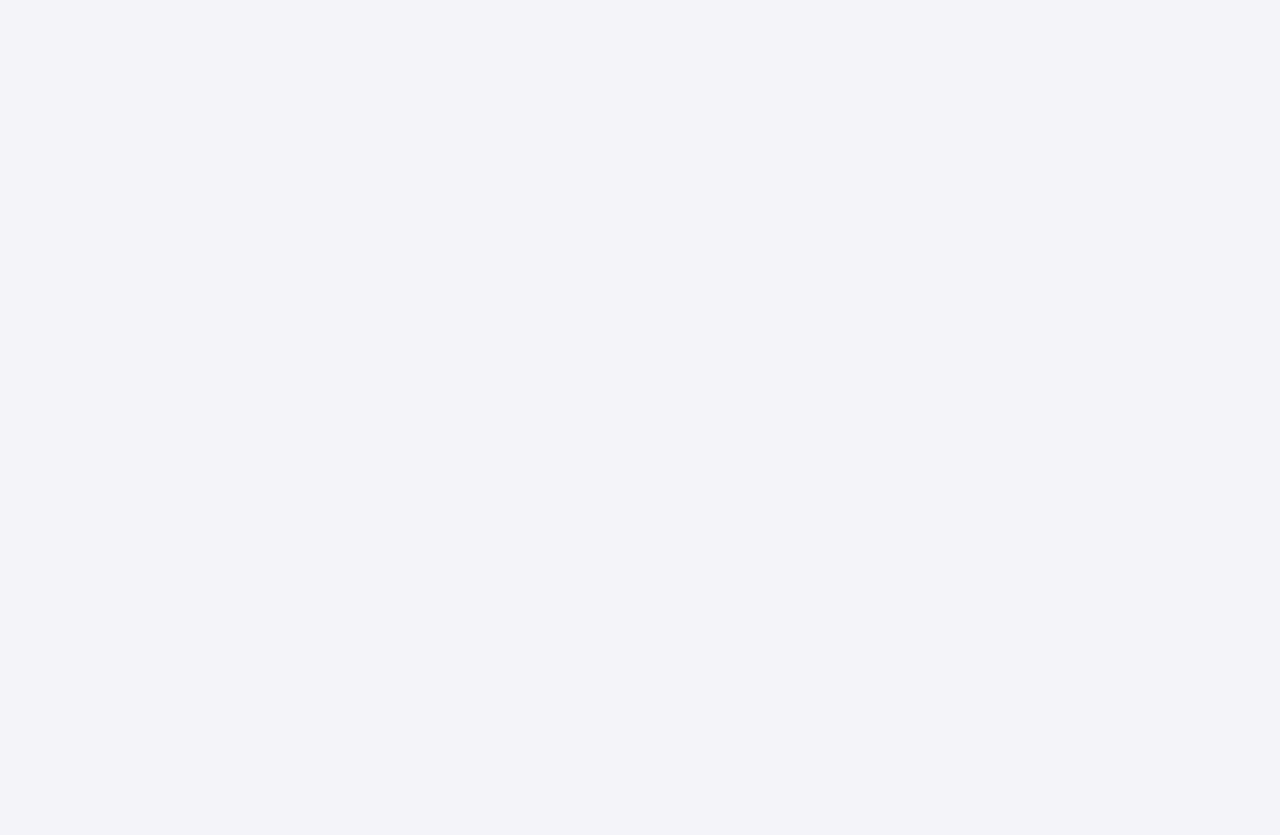
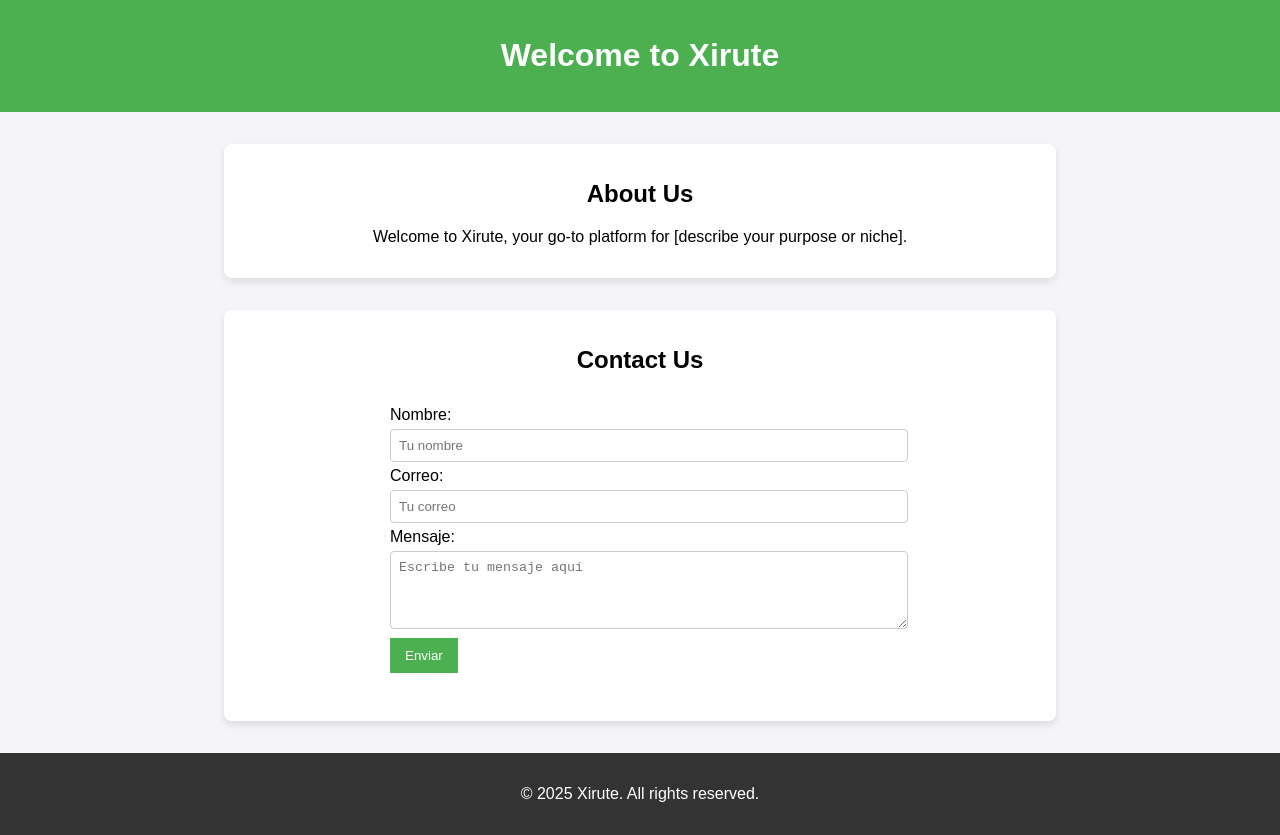
Before and after one commit to atocmi/xirute-site, a plain HTML site: page index.html in a window 1280 px wide. Before the commit the page ends 800 px from the top, so only its background shows below. Drawn offline with Linux system fonts and the light colour scheme.

Commit message:
Update index.html

```diff
--- a/index.html
+++ b/index.html
@@ -45,5 +45,48 @@
         }
         input, textarea {
             width: 100%;
+            padding: 8px;
+            margin: 5px 0;
+            border: 1px solid #ccc;
+            border-radius: 4px;
+        }
+        button {
+            background-color: #4CAF50;
+            color: white;
+            border: none;
+            padding: 10px 15px;
+            cursor: pointer;
+        }
+        button:hover {
+            background-color: #45a049;
+        }
+    </style>
+</head>
+<body>
+    <header>
+        <h1>Welcome to Xirute</h1>
+    </header>
+    <section>
+        <h2>About Us</h2>
+        <p>Welcome to Xirute, your go-to platform for [describe your purpose or niche].</p>
+    </section>
+    <section>
+        <h2>Contact Us</h2>
+        <form action="https://formsubmit.co/tu-email@example.com" method="POST">
+            <label for="name">Nombre:</label>
+            <input type="text" id="name" name="name" placeholder="Tu nombre" required>
 
-<form action="https://formsubmit.co/tu-email@example.com" method="POST">
+            <label for="email">Correo:</label>
+            <input type="email" id="email" name="email" placeholder="Tu correo" required>
+
+            <label for="message">Mensaje:</label>
+            <textarea id="message" name="message" placeholder="Escribe tu mensaje aquí" rows="4" required></textarea>
+
+            <button type="submit">Enviar</button>
+        </form>
+    </section>
+    <footer>
+        <p>&copy; 2025 Xirute. All rights reserved.</p>
+    </footer>
+</body>
+</html>
```
